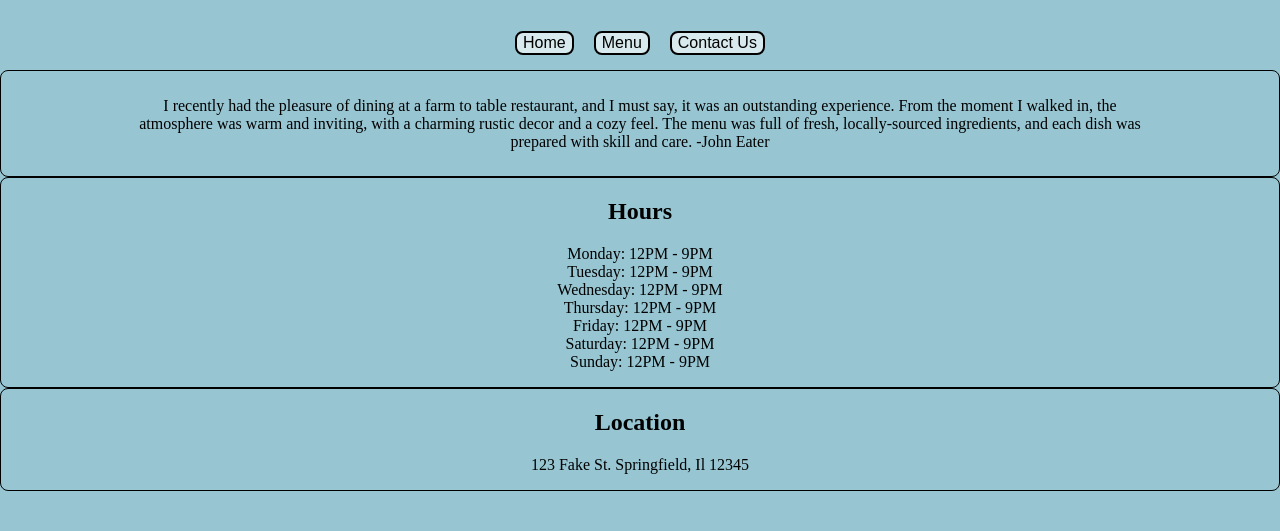
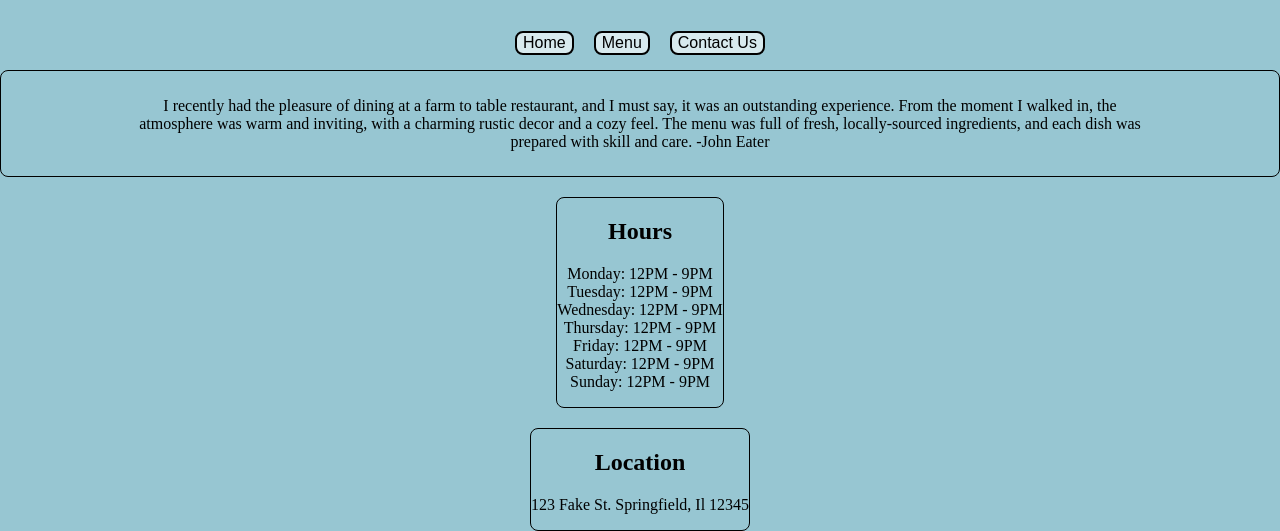
Before and after one commit to gregoryls/restaurant-page, a website built with webpack: page dist/index.html in a window 1280 px wide. Shown: the part 318-849 px from the top of the page. Before the commit the page ends 809 px from the top, so only its background shows below. Built offline with Linux system fonts and the light colour scheme.

Commit message:
adjust flexbox styling for contact page

```diff
--- a/src/style.css
+++ b/src/style.css
@@ -16,6 +16,13 @@ body img {
   margin: auto;
   border-radius: 80px;
   /* box-shadow: 0 0 8px 8px #5ca6b9 inset; */
+}
+
+#content {
+  display: flex;
+  flex-direction: column;
+  align-items: center;
+  gap: 20px;
 }
 
 .menuItems img {
```
Also changed, not shown: dist/index.bundle.js.
